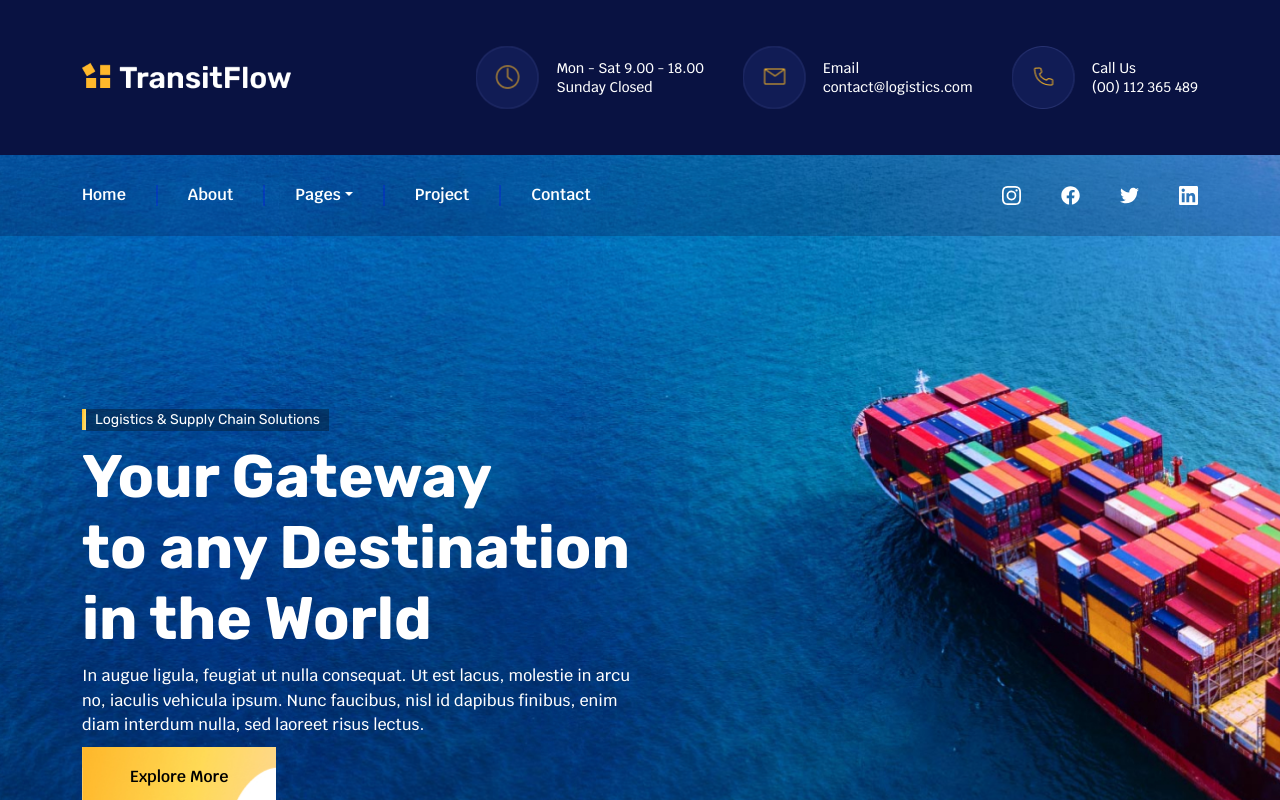
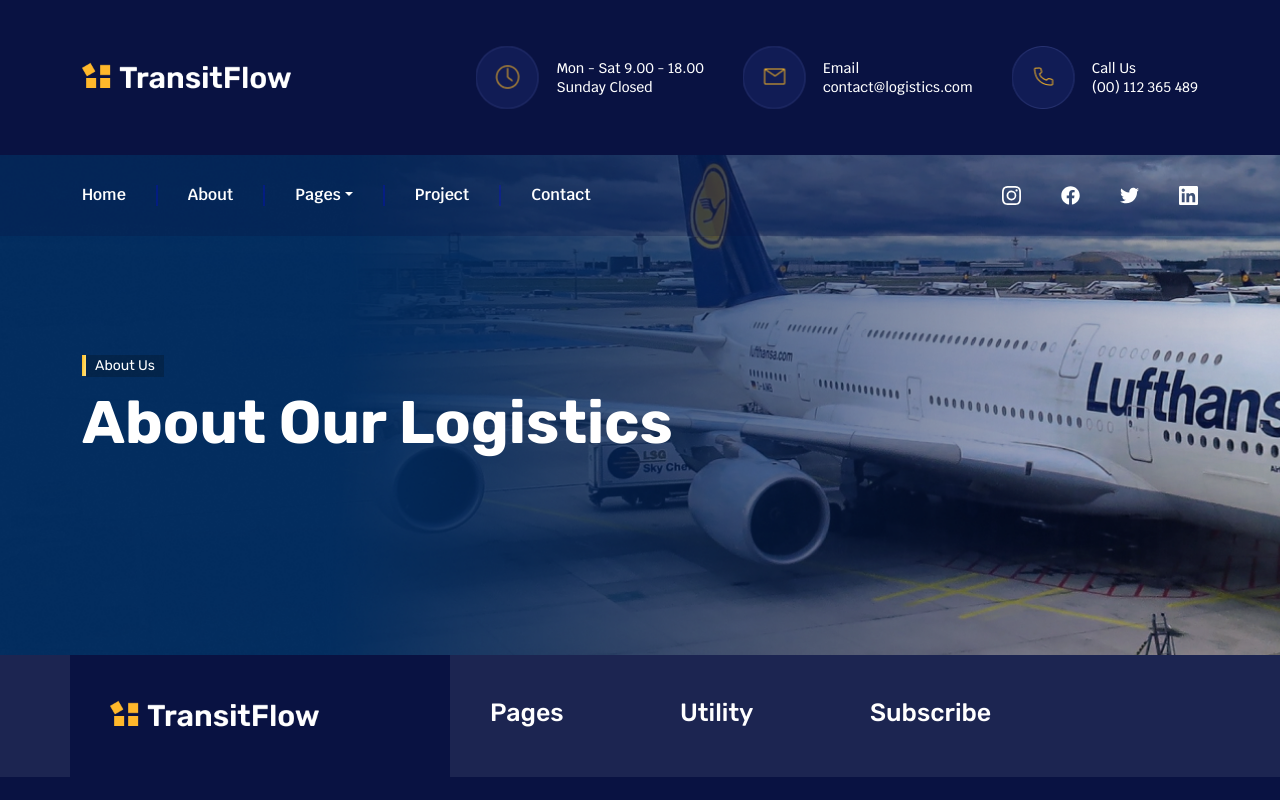
Before and after one commit to E-gap/transit-flow-site, a React (Create React App) app: page / in a window 1280 px wide. Shown: the top 800 px of the page. Built offline with nearby package versions, Linux system fonts and the light colour scheme.

Commit message:
about us main complete

```diff
--- a/src/App.js
+++ b/src/App.js
@@ -1,25 +1,14 @@
 import Header from "./components/Header/Header";
 import Footer from "./components/Footer/Footer";
-import HomeMain from "./components/HomeMain/HomeMain";
-import HomeWeDo from "./components/HomeWeDo/HomeWeDo";
-import HomeWhyUs from "./components/HomeWhyUs/HomeWhyUs";
-import HomeTestimonial from "./components/HomeTestimonial/HomeTestimonial";
-import HomeWhyChoose from "./components/HomeWhyChoose/HomeWhyChoose";
-import HomeTeam from "./components/HomeTeam/HomeTeam";
-import HomeContact from "./components/HomeContact/HomeContact";
-import HomeBlog from "./components/HomeBlog/HomeBlog";
+// import HomePage from "./pages/HomePage/HomePage";
+import AboutUsPage from "./pages/AboutUsPage/AboutUsPage";
+
 function App() {
   return (
     <div className="App">
       <Header />
-      <HomeMain />
-      <HomeWeDo />
-      <HomeWhyUs />
-      <HomeTestimonial />
-      <HomeWhyChoose />
-      <HomeTeam />
-      <HomeContact />
-      <HomeBlog />
+      {/* <HomePage /> */}
+      <AboutUsPage />
       <Footer />
     </div>
   );
--- /dev/null
+++ b/src/components/AboutUsMain/AboutUsMain.jsx
@@ -0,0 +1,22 @@
+import css from "./AboutUsMain.module.css";
+import Container from "react-bootstrap/Container";
+import NavBarComponent from "../NavBarComponent/NavBarComponent";
+import LittleText from "../LittleText/LittleText";
+
+const AboutUsMain = () => {
+  return (
+    <>
+      <section className={css.aboutUsMain}>
+        <NavBarComponent />
+        <Container>
+          <div className={css.allPartSection}>
+            <LittleText text="About Us" view="dark" />
+            <h1>About Our Logistics</h1>
+          </div>
+        </Container>
+      </section>
+    </>
+  );
+};
+
+export default AboutUsMain;
--- /dev/null
+++ b/src/components/AboutUsMain/AboutUsMain.module.css
@@ -0,0 +1,11 @@
+.aboutUsMain {
+  background: url("../../images/aboutUsMain/bg_about_us_main.png") no-repeat,
+    url("../../images/aboutUsMain/bg_about_us_main_photo.jpg") no-repeat;
+  background-size: cover, cover;
+}
+
+.allPartSection {
+  height: 419px;
+  color: white;
+  padding-top: 119px;
+}
--- a/src/components/HomeMain/HomeMain.module.css
+++ b/src/components/HomeMain/HomeMain.module.css
@@ -9,14 +9,6 @@
   padding-top: 173px;
 }
 
-h1 {
-  font-family: "Rubik", sans-serif;
-  font-weight: 700;
-  font-size: 60px;
-  line-height: 1.185;
-  margin-bottom: 10px;
-}
-
 .textDescription {
   font-family: "Krub", sans-serif;
   font-weight: 500;
--- a/src/index.css
+++ b/src/index.css
@@ -49,6 +49,14 @@ button {
   top: 47px;
 }
 
+h1 {
+  font-family: "Rubik", sans-serif;
+  font-weight: 700;
+  font-size: 60px;
+  line-height: 1.185;
+  margin-bottom: 10px;
+}
+
 h2 {
   font-family: "Rubik", sans-serif;
   font-weight: 600;
--- /dev/null
+++ b/src/pages/AboutUsPage/AboutUsPage.jsx
@@ -0,0 +1,18 @@
+import AboutUsMain from "../../components/AboutUsMain/AboutUsMain";
+/* import AboutUsWeDo from "../../components/AboutUsWeDo/AboutUsWeDo";
+import AboutUsWhyUs from "../../components/AboutUsWhyUs/AboutUsWhyUs";
+import AboutUsTestimonial from "../../components/AboutUsTestimonial/AboutUsTestimonial";
+import AboutUsWhyChoose from "../../components/AboutUsWhyChoose/AboutUsWhyChoose";
+import AboutUsTeam from "../../components/AboutUsTeam/AboutUsTeam";
+import AboutUsContact from "../../components/AboutUsContact/AboutUsContact";
+import AboutUsBlog from "../../components/AboutUsBlog/AboutUsBlog"; */
+
+const AboutUsPage = () => {
+  return (
+    <>
+      <AboutUsMain />
+    </>
+  );
+};
+
+export default AboutUsPage;
--- /dev/null
+++ b/src/pages/HomePage/HomePage.jsx
@@ -0,0 +1,25 @@
+import HomeMain from "../../components/HomeMain/HomeMain";
+import HomeWeDo from "../../components/HomeWeDo/HomeWeDo";
+import HomeWhyUs from "../../components/HomeWhyUs/HomeWhyUs";
+import HomeTestimonial from "../../components/HomeTestimonial/HomeTestimonial";
+import HomeWhyChoose from "../../components/HomeWhyChoose/HomeWhyChoose";
+import HomeTeam from "../../components/HomeTeam/HomeTeam";
+import HomeContact from "../../components/HomeContact/HomeContact";
+import HomeBlog from "../../components/HomeBlog/HomeBlog";
+
+const HomePage = () => {
+  return (
+    <>
+      <HomeMain />
+      <HomeWeDo />
+      <HomeWhyUs />
+      <HomeTestimonial />
+      <HomeWhyChoose />
+      <HomeTeam />
+      <HomeContact />
+      <HomeBlog />
+    </>
+  );
+};
+
+export default HomePage;
```
Also changed, not shown: src/images/aboutUsMain/bg_about_us_main.png (added), src/images/aboutUsMain/bg_about_us_main_photo.jpg (added), src/pages/AboutUsPage/AboutUsPage.module.css (added), src/pages/HomePage/HomePage.module.css (added).
